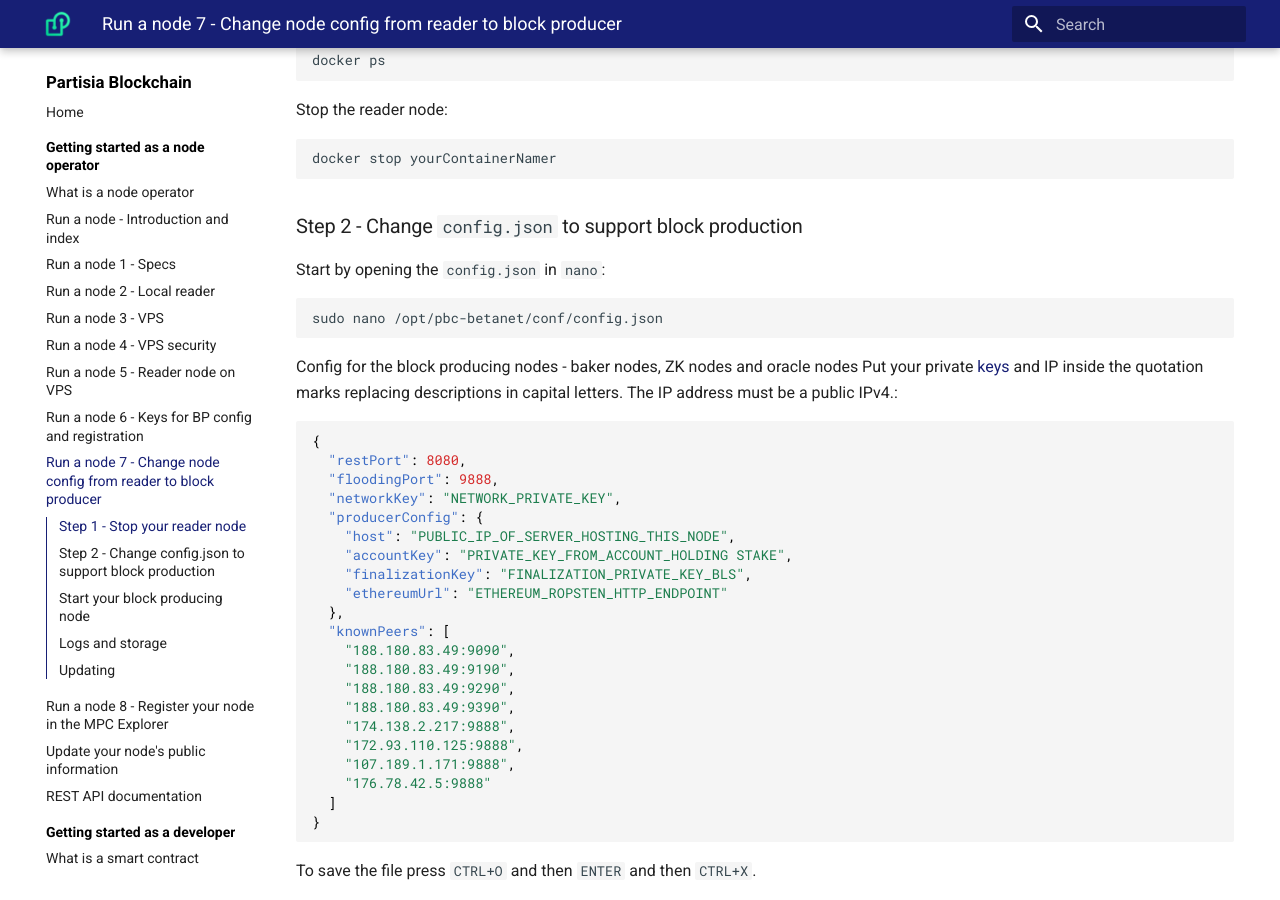
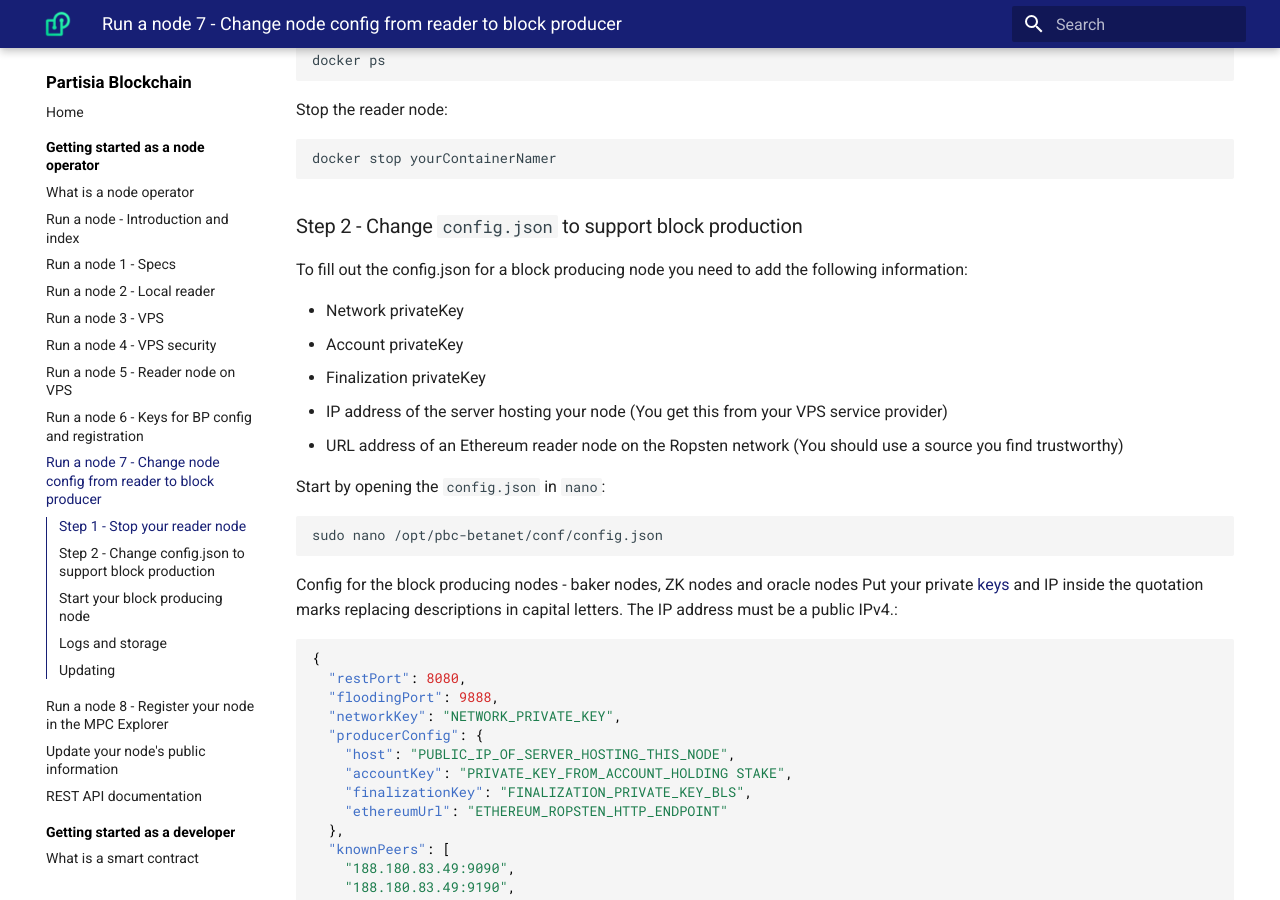
Before and after one commit to 0xSero/partisia-docs, an MkDocs documentation site: the page built from docs/operator-7-bp.md, in a window 1280 px wide and 900 px high, scrolled down 543 px. Built offline with MkDocs 1.6.1 and Material for MkDocs 9.7.7, drawn with Linux system fonts in a browser that asks for light colours; a script that is not in the unit is left out.

Commit message:
config extra help

```diff
--- a/docs/operator-7-bp.md
+++ b/docs/operator-7-bp.md
@@ -29,6 +29,13 @@
 
 ### Step 2 - Change `config.json` to support block production
 
+To fill out the config.json for a block producing node you need to add the following information:
+
+- Network privateKey
+- Account privateKey
+- Finalization privateKey
+- IP address of the server hosting your node (You get this from your VPS service provider)
+- URL address of an Ethereum reader node on the Ropsten network (You should use a source you find trustworthy)
 
 Start by opening the `config.json` in `nano`:
 
```
